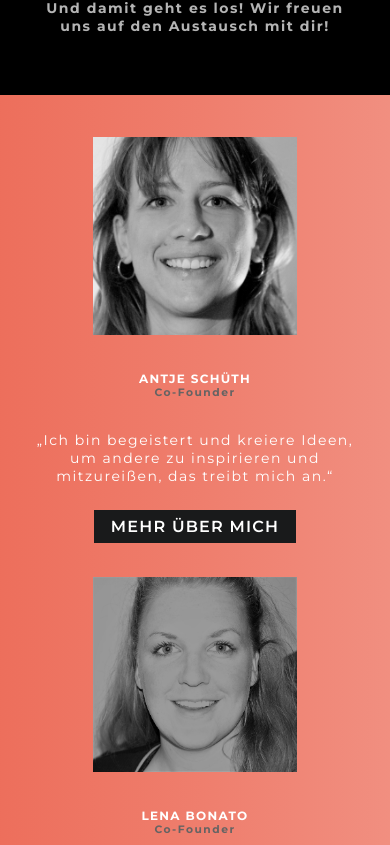
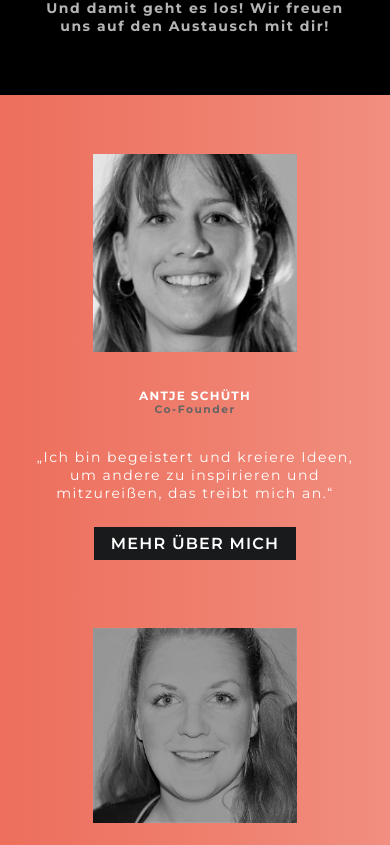
Before and after one commit to meikinski/both_company_website, a React (Create React App) app: page /ueberuns in a window 390 px wide. Shown: the part 2199-3044 px from the top of the page. Built offline with nearby package versions, Linux system fonts and the light colour scheme.

Commit message:
small sizing adjustemt

```diff
--- a/src/pages/ÜberUns/ÜberUns.css
+++ b/src/pages/ÜberUns/ÜberUns.css
@@ -317,7 +317,7 @@ Media Queries
     width: 100%;
     padding: 0px;
     text-align: center;
-    margin: 5% 0%;
+    margin: 10% 0%;
 }
 
 .card img {
--- a/src/pages/ÜberUns/ÜberUns.js
+++ b/src/pages/ÜberUns/ÜberUns.js
@@ -67,7 +67,7 @@ function ÜberUns() {
               <h6>Co-Founder</h6>
               <p>„Ich bin begeistert und kreiere Ideen, um andere zu inspirieren und mitzureißen, das treibt mich an.“</p>
               <br></br>
-              <button className="btn btn-4" onClick={handleShowMoreAntje}>Mehr über mich</button>
+              <button className="btn btn-4" id="#button_überuns" onClick={handleShowMoreAntje}>Mehr über mich</button>
               {showMoreAntje && (
                 <>
               <ul>
```
